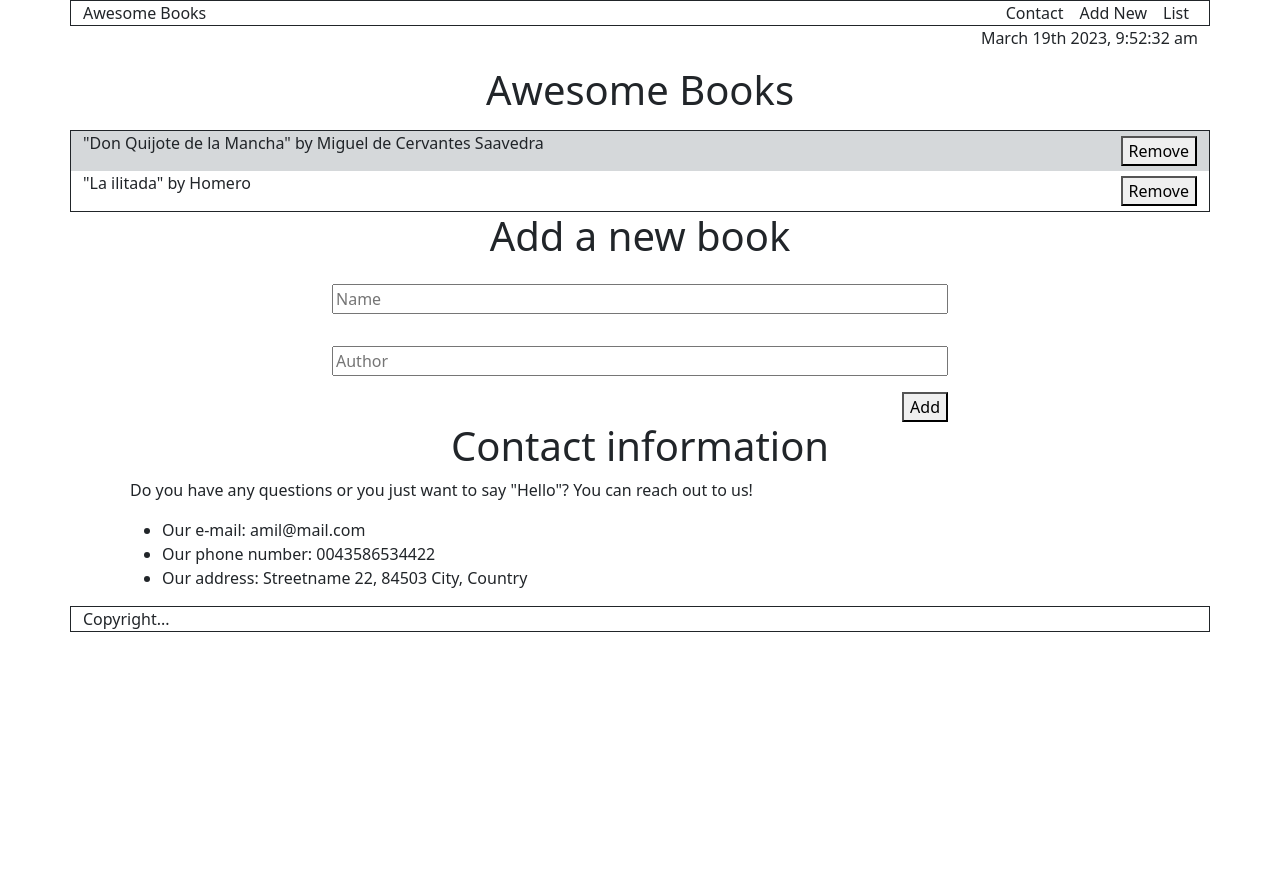
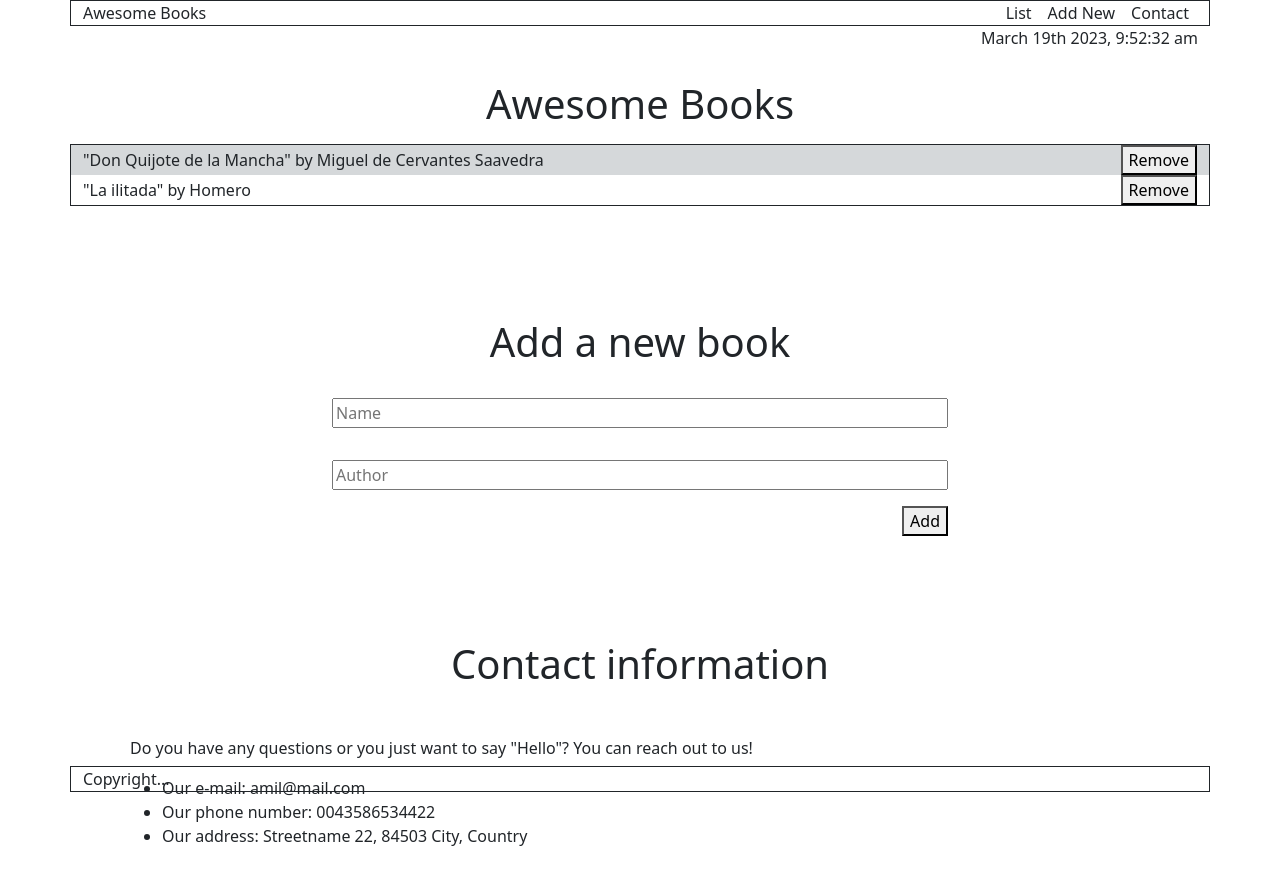
Before and after one commit to alexansaa/LibraryApp, a website: page index.html in a window 1280 px wide. Before the commit the page ends 800 px from the top, so only its background shows below. Drawn offline with nearby package versions, Linux system fonts and the light colour scheme.

Commit message:
implement high fidelity wireframe

```diff
--- a/css/myStyle.css
+++ b/css/myStyle.css
@@ -14,3 +14,22 @@
     justify-content: space-between;
     align-items: center;
 }
+
+.book p {
+    margin: 0;
+}
+
+.book_bg p {
+    margin: 0;
+}
+
+.myNavbar {
+    position: fixed;
+    width: 100%;
+}
+
+.myFooter {
+    position: fixed;
+    bottom: 0;
+    width: 100%;
+}
--- a/index.html
+++ b/index.html
@@ -10,17 +10,17 @@
         <link href="https://cdn.jsdelivr.net/npm/bootstrap@5.0.2/dist/css/bootstrap.min.css" rel="stylesheet" integrity="sha384-EVSTQN3/azprG1Anm3QDgpJLIm9Nao0Yz1ztcQTwFspd3yD65VohhpuuCOmLASjC" crossorigin="anonymous">
     </head>
     <body>
-        <header>
+        <header class="myNavbar">
             <!--Menu Text-->
-            <div class="container border border-dark">
+            <div class="container border border-dark ">
                 <div class="row">
                     <div id="myLogo" class="col-sm">
                         Awesome Books
                     </div>
                     <div id="myLinks" class="col-sm d-flex flex-row-reverse">
-                        <a id="List" href="#List" class="text-decoration-none text-dark mx-2">List</a>
-                        <a id="New" href="#New" class="text-decoration-none text-dark mx-2">Add New</a>
-                        <a id="Contact" href="#Contact" class="text-decoration-none text-dark mx-2">Contact</a>
+                        <a href="#Contact" class="text-decoration-none text-dark mx-2">Contact</a>
+                        <a href="#New" class="text-decoration-none text-dark mx-2">Add New</a>
+                        <a href="#List" class="text-decoration-none text-dark mx-2">List</a>
                     </div>
                 </div>
             </div>
@@ -28,17 +28,17 @@
                 March 19th 2023, 9:52:32 am
             </div>
         </header>
-        <section>
-            <div class="container">
-                <h1 class="text-center my-3">Awesome Books</h1>
+        <section id="List">
+            <div class="container pt-5">
+                <h1 class="text-center pt-3 my-3">Awesome Books</h1>
 
                 <div id="book-ctr" class="row border border-dark">
                 </div>
             </div>
         </section>
-        <section>
-            <div id="options" class="container w-50">
-                <h1 class="text-center">Add a new book</h1>
+        <section id="New">
+            <div id="options" class="container w-50  my-5 pt-5">
+                <h1 class="text-center  my-3">Add a new book</h1>
                 <div class="d-flex flex-column">
                     <input type="text" name="name" placeholder="Name" id="name" class="my-3"/>
                     <input type="text" name="author" placeholder="Author" id="author" class="my-3"/>
@@ -46,9 +46,9 @@
                 </div>
             </div>
         </section>
-        <section>
-            <div class="container">
-                <h1 class="text-center">Contact information</h1>
+        <section id="Contact">
+            <div class="container my-5 pt-2">
+                <h1 class="text-center  my-5">Contact information</h1>
                 <div class="mx-5">
                     <p>
                         Do you have any questions or you just want to say "Hello"?
@@ -63,7 +63,7 @@
             </div>
         </section>
     </body>
-    <footer>
+    <footer class="myFooter">
         <div class="container border border-dark mb-2">
             Copyright...
         </div>
--- a/js/books.js
+++ b/js/books.js
@@ -43,7 +43,6 @@ function addBook(name, author) {
   updateData();
 
   const bookElement = document.createElement('div');
-  bookElement.className = 'book';
   bookElement.innerHTML = `<p>${name} by ${author}</p>
                         <button>Remove</button>`;
   bookElement.querySelector('button').addEventListener('click', () => {
```
